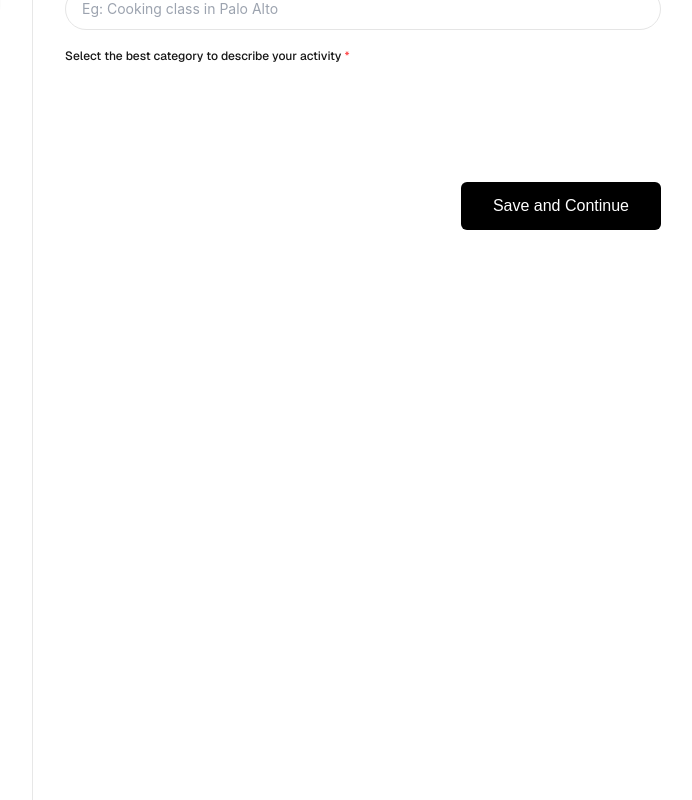
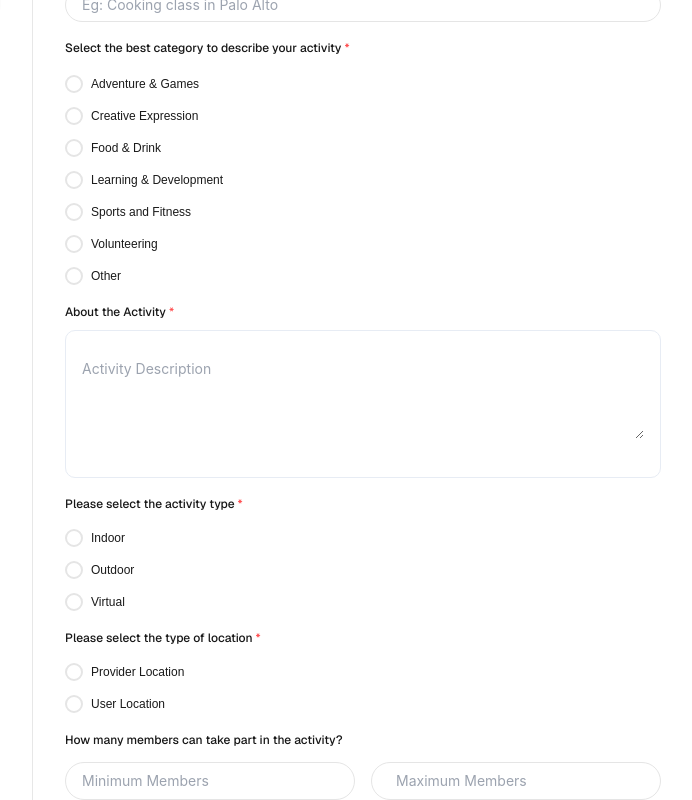
Before and after one commit to thegoddo/mammothzy-app, a Next.js app: page / in a window 1280 px wide. Shown: the part 280-1080 px from the top of the page, without its empty margins (324-1016 px from the left). Built offline with nearby package versions, Linux system fonts and the light colour scheme.

Commit message:
Enhance ActivityDetailsForm with additional fields for activity description, type selection, and member limits

```diff
--- a/components/form/ActivityDetailsForm.tsx
+++ b/components/form/ActivityDetailsForm.tsx
@@ -59,8 +59,54 @@ export default function ActivityDetailsForm() {
               Select the best category to describe your activity{" "}
               <span className="text-[#FF4D4F]">*</span>
             </label>
-            <CategorySection />
-            <div className="flex w-[158px] h-[52px] gap-[12px]"></div>
+            <CategorySection listType="categories" />
+            <div className="w-full flex flex-col h-[176px] gap-[8px]">
+              <label className="font-sans font-medium text-xs leading-5">
+                About the Activity <span className="text-[#FF4D4F]">*</span>
+              </label>
+              <div className="flex flex-col w-[596px] h-[148px] pt-[28px] rounded-[10px] border-[1.5px] top-[28px] p-[16px] gap-[10px] bg-white border-[#E7ECF4] shrink-0">
+                <textarea
+                  className="w-full h-[80px] gap-[10x]"
+                  title="activity details"
+                  placeholder="Activity Description"
+                />
+              </div>
+            </div>
+
+            <div className="flex flex-col w-full h-[118px] gap-[14px]">
+              <label className="font-sans font-medium text-xs leading-5">
+                Please select the activity type{" "}
+                <span className="text-[#FF4D4F]">*</span>
+              </label>
+              <CategorySection listType="activity" />
+            </div>
+            <div className="flex flex-col w-full h-[118px] gap-[14px]">
+              <label className="font-sans font-medium text-xs leading-5">
+                Please select the type of location{" "}
+                <span className="text-[#FF4D4F]">*</span>
+              </label>
+              <CategorySection listType="location" />
+            </div>
+
+            <div className="flex flex-col w-full h-[70px] gap-[12px] shrink-0">
+              <label className="font-sans font-medium text-xs leading-5">
+                How many members can take part in the activity?
+              </label>
+              <div className="flex w-full h-[38px] gap-[16px]">
+                <input
+                  {...register("minMembers")}
+                  type="number"
+                  placeholder="Minimum Members"
+                  className="w-[290px] h-[38px] px-[16px] bg-white border border-[#E5E5E5] rounded-full text-sm"
+                />
+                <input
+                  {...register("maxMembers")}
+                  type="number"
+                  placeholder="Maximum Members"
+                  className="w-[290px] h-[38px] px-6 bg-white border border-[#E5E5E5] rounded-full text-sm"
+                />
+              </div>
+            </div>
             <div className="flex justify-end pt-4">
               <button
                 type="submit"
```
